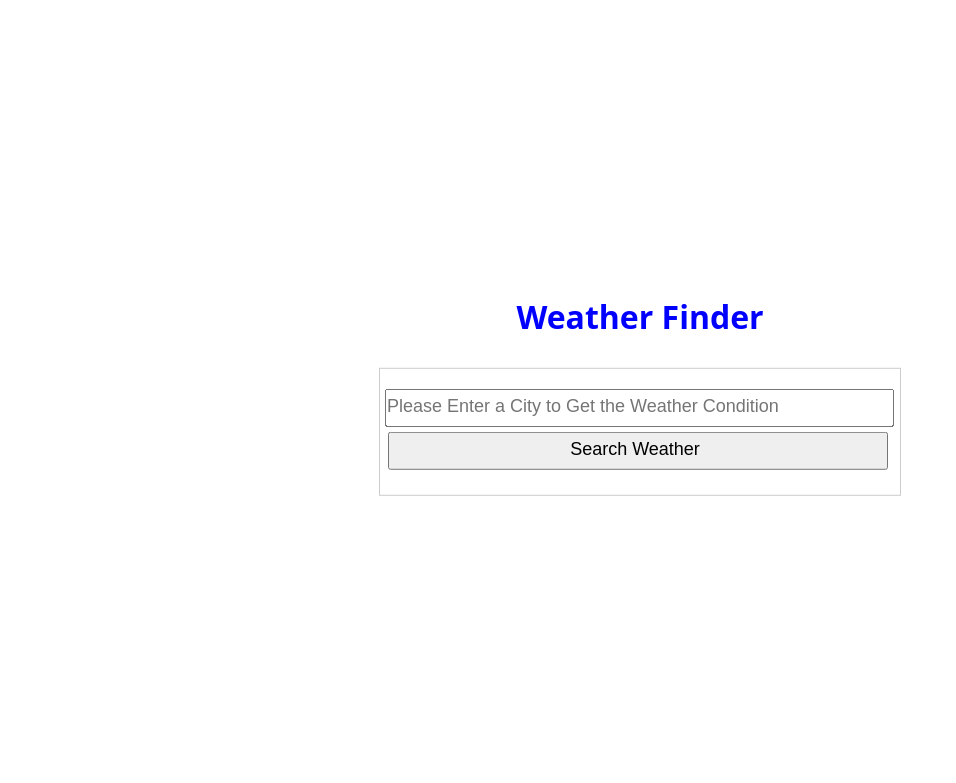
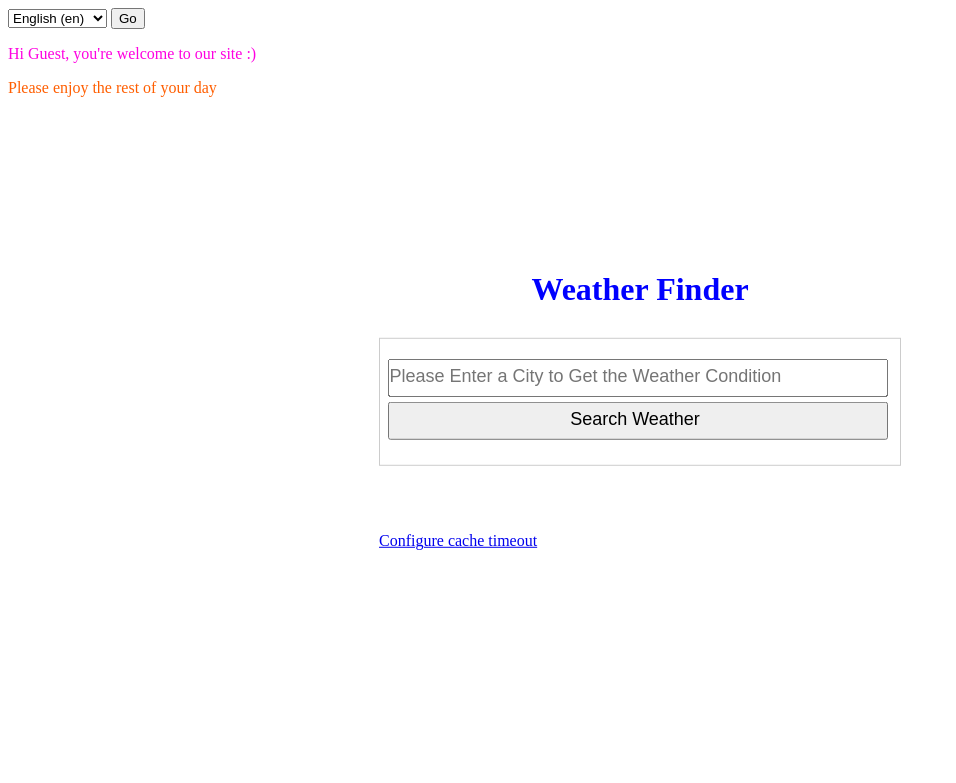
Before and after one commit to kennie747/chemondis_weather_project, a Django app: page /weather/ in a window 1280 px wide. Shown: the top 783 px of the page, without its empty margins (0-956 px from the left). Run offline with Django 4.2, Linux system fonts and the light colour scheme; some libraries are stand-ins or nearby versions.

Commit message:
Complete solution except asyncio and containerization

```diff
--- /dev/null
+++ b/weather/admin.py
@@ -0,0 +1,4 @@
+from .models import Weather
+from django.contrib import admin
+
+admin.site.register(Weather)
--- /dev/null
+++ b/weather/config.py
@@ -0,0 +1 @@
+cache_timeout = 300
--- a/weather/templates/weather/weather.html
+++ b/weather/templates/weather/weather.html
@@ -1,4 +1,23 @@
 {% load mathfilters %}
+{% load i18n %}
+<form action="{% url 'set_language' %}" method="post">{% csrf_token %}
+    <select name="language">
+       {% get_current_language as LANGUAGE_CODE %}
+       {% get_available_languages as LANGUAGES %}
+       {% get_language_info_list for LANGUAGES as languages %}
+       {% for language in languages %}
+         <option value="{{ language.code }}"{% if language.code == LANGUAGE_CODE %} selected{% endif %}>
+             {{ language.name_local }} ({{ language.code }})
+         </option>
+       {% endfor %}
+    </select>
+    <input type="submit" value="{% trans "Go"  %}">
+</form>
+
+<p style="color:rgb(255, 0, 225); font-size: 16px; ">{% trans "Hi Guest, you're welcome to our site" %} :)</p>
+<p style="color:rgb(255, 94, 0); font-size: 16px; ">{% trans "Please enjoy the rest of your day" %}</p>
+
+
 <!DOCTYPE html>
 <html lang="en">
 
@@ -18,64 +37,16 @@
             margin: 0 0 5px -5px;
             font-size: 18px;
         }
-
-                    body {
-            font-family: "Open Sans";
-            background-color: #ffffff;
-            }
-
-            .modern-form {
+        .modern-form {
             width: 500px;
             margin: 30px auto;
             background-color:  #fff;
             border: solid 1px #ccc;
             padding: 20px 10px;
-            }
-
-            .modern-form h3 {
-            text-align: center;
-            }
-
-            .float-label-field {
-            border: none;
-            outline: none;
-            position: relative;
-            margin: 0 0 20px 0;
-            padding: 0;
-            box-sizing: border-box;
-            }
-
-            .float-label-field input {
-            border: none;
-            outline: none;
-            padding: 5px 5px 8px 0px;
-            width: 100%;
-            font-size: 18px;
-            border-bottom: solid 1px #efefef;
-            }
-
-            .float-label-field label {
-            opacity: 0.5;
-            position: absolute;
-            top: 10px;
-            left: 0px;
-            transition: all 0.2s ease;
-            font-size: 18px;
-            }
-
-            .float-label-field.focus label {
-            color: orange;
-            }
-            .float-label-field.focus input {
-            border-bottom: solid 1px orange;
-            }
-            .float-label-field.float label {
-            opacity: 1;
-            top: -8px;
-            font-size: 60%;
-            transition: all 0.2s ease;
-            font-weight: bold;
-            }
+        }
+        .combo{
+            padding:10px;
+        }
     </style>
     <meta charset="UTF-8">
     <meta http-equiv="X-UA-Compatible" content="IE=edge">
@@ -86,47 +57,55 @@
 <body>
  <div class="content">
   <div>
-    <div style="color:blue"> <center> <p><h1>Weather Finder</h1></p></center></div>
-      <form action="/weather/search" method="POST" class="modern-form">
-        {% csrf_token %} <!-- To handle the Cross Site Request Forgery issue -->
+    <div style="color:blue"> <center> <p><h1>{% trans "Weather Finder" %} </h1></p></center></div>
+      <form action="/weather/search" method="POST" class="modern-form"> {% csrf_token %} <!-- To handle the Cross Site Request Forgery issue -->
         <!-- <label for="title">Movie Title: </label> -->
-        <center><input type="text" name="city" id="city" placeholder="Please Enter a City to Get the Weather Condition" class="wrap"></center><!-- value="City Name" -->
+        <center><input type="text" name="city" id="city" placeholder="{% trans "Please Enter a City to Get the Weather Condition" %}" class="wrap"></center><!-- value="City Name" -->
 
-        <center><input type="submit" value="Search Weather" class="wrap"></center>
+        <center><input type="submit" value="{% trans "Search Weather" %}" class="wrap"></center>
 
+        <!-- <label for="cache_duration">Cache Duration:</label>
+        <select id="cache_duration" name="cache_duration" class="combo">
+            <option value=300>5 minutes</option>
+            <option value=600>10 minutes</option>
+            <option value=3600>60 minutes</option>
+        </select> -->
       </form>
   </div>
 
   {% if weather %}
   {% if weather.cod == '404'%}
-  <div><p><h3 style="color:red">Please double check your input value </h3></p> <p>The city '{{input}}' was not found</p></div> <!-- {{weather.message}}-->
+  <div><p><h3 style="color:red">{% trans "Please double check your input value" %} </h3></p> <p>{% trans "The city" %} '{{input}}' {% trans "was not found" %}</p></div> <!-- {{weather.message}}-->
   {% else %}
-  <div > <p><h3 style="color:black">The Weather Condition in {{weather.name}}</h3></p></div>
+  <div > <p><h3 style="color:black">{% trans "The Weather Condition in " %} {{weather.name}}</h3></p></div>
 
   <div>
     <ul>
-        <li><p> <strong>City:</strong> {{weather.name}}, {{weather.sys.country}}</p></li>
+        <li><p> <strong>{% trans "City: " %}</strong> {{weather.name}}, {{weather.sys.country}}</p></li>
         <!-- <li><p><strong>Latitude and Longitude:</strong> {{weather.coord.lat}}, {{weather.coord.lon}} </p></li> -->
-        <li><p><strong>Temperature:</strong> {{weather.main.temp}} <em>kelvin</em> (Minimum: {{weather.main.temp_min}}, Maximum: {{weather.main.temp_max}})
+        <li><p><strong>{% trans "Temperature: " %}</strong> {{weather.main.temp}} <em>kelvin</em> ( {% trans "Minimum: "%} {{weather.main.temp_min}}, {% trans "Maximum: "%} {{weather.main.temp_max}})
         </p></li>
-        <li> <p><strong> Humidity: </strong> {{weather.main.humidity}} <em>g/m<sup>3</sup></em></p></li>
-        <li> <p><strong>Pressure:</strong>  {{weather.main.pressure}} <em>Pa</em></p></li>
-        <li> <p><strong>Wind Speed and Direction: </strong> {{weather.wind.speed}} <em>m/s</em>, From:
+        <li> <p><strong>{% trans " Humidity: " %} </strong> {{weather.main.humidity}} <em>g/m<sup>3</sup></em></p></li>
+        <li> <p><strong>{% trans "Pressure: " %}</strong>  {{weather.main.pressure}} <em>Pa</em></p></li>
+        <li> <p><strong>{% trans "Wind Speed and Direction: " %}" </strong> {{weather.wind.speed}} <em>m/s</em>, {% trans "From: "%}
              {% if weather.wind.deg >= 270 %}
-             {{weather.wind.deg}}<sup>o</sup> <em>NW</em> To: {{ weather.wind.deg|sub:'180' }}<sup>o</sup> <em>SE</em>
+             {{weather.wind.deg}}<sup>o</sup> <em>NW</em> {% trans "To: "%} {{ weather.wind.deg|sub:'180' }}<sup>o</sup> <em>SE</em>
              {% elif weather.wind.deg > 180 %}
-             {{weather.wind.deg}}<sup>o</sup><em>SW</em> To: {{ weather.wind.deg|sub:'180' }}<sup>o</sup><em>NE</em>
+             {{weather.wind.deg}}<sup>o</sup><em>SW</em> {% trans "To: "%} {{ weather.wind.deg|sub:'180' }}<sup>o</sup><em>NE</em>
              {% elif weather.wind.deg > 90 %}
-             {{weather.wind.deg}}<sup>o</sup> SE To: {{ '180'|sub:weather.wind.deg }}<sup>o</sup> NW
+             {{weather.wind.deg}}<sup>o</sup> SE {% trans "To: "%} {{ '180'|sub:weather.wind.deg }}<sup>o</sup> NW
              {% elif weather.wind.deg > 0 %}
-             {{weather.wind.deg}}<sup>o</sup> NE To: {{ '180'|sub:weather.wind.deg }}<sup>o</sup> SW
+             {{weather.wind.deg}}<sup>o</sup> NE {% trans "To: "%} {{ '180'|sub:weather.wind.deg }}<sup>o</sup> SW
              {% endif %}
              </p> </li>
-        <li><p><strong>Description: </strong> {{weather.weather.0.description}} </p></li>
+        <li><p><strong>{% trans "Description: " %}</strong> {{weather.weather.0.description}} </p></li>
     </ul>
   </div>
   {% endif %}
   {% endif %}
+  <br>
+  <br>
+  <a href='/config'>{% trans "Configure cache timeout" %}</a>
  </div>
 </body>
 
--- a/weather/urls.py
+++ b/weather/urls.py
@@ -14,8 +14,15 @@ Including another URLconf
     2. Add a URL to urlpatterns:  path('blog/', include('blog.urls'))
 """
 from django.contrib import admin
-from django.urls import path
+from django.urls import include, path
 from weather import views
+
+# from django.urls import include
+# # from froala_editor import views
+# from django.conf.urls.static import static
+# from django.conf import settings
+# from django.contrib.staticfiles.urls import staticfiles_urlpatterns
+# from weather.views import *
 
 handler404 = 'weather.views.custom_page_not_found_view'
 handler500 = 'weather.views.custom_error_view'
@@ -23,10 +30,14 @@ handler403 = 'weather.views.custom_permission_denied_view'
 handler400 = 'weather.views.custom_bad_request_view'
 
 urlpatterns = [
+    path('home_cached/', views.home_cached),
     path('', views.home),
     path('home/', views.home),
     path('admin/', admin.site.urls),
     path('weather/search', views.search),
-    path('weather/', views.weather)
+    path('config/', views.configuration),
+    path('config/save_config', views.save_config),
+    path('weather/', views.weather),
+    path('i18n/', include('django.conf.urls.i18n')),
 
 ]
--- a/weather/views.py
+++ b/weather/views.py
@@ -1,13 +1,52 @@
 from re import A
+from async_timeout import timeout
 from django.http import Http404, HttpResponse, HttpResponseRedirect
 from django.shortcuts import render
 from .models import Weather
 import requests
+from django.core.cache import cache
+from django.http import JsonResponse
+from weather import config
+
+# cache_timeout = 300
+
+def save_config(request):
+    if request.POST.get('cache_duration'):
+        config.cache_timeout = request.POST.get('cache_duration')
+    print(f'cache_timeout set to:  {config.cache_timeout}')
+    return render(request, 'weather/config.html',{'set_val':int(int(config.cache_timeout)/60)})
+
+def configuration(request):
+    return render(request, 'weather/config.html',{'set_val':int(int(config.cache_timeout)/60)})
+
+def home_cached(request):
+    payload = []
+    db = None
+    if cache.get('city'):
+        payload=cache.get('city')
+        db = 'redis'
+        print(cache.ttl('city'))
+    else:
+        objs = Weather.objects.all()
+        for obj in objs:
+            payload.append(obj.city)
+        db = 'sqlite'
+        cache.set('city', payload, timeout=10)
+    return JsonResponse({'status':200, 'db': db, 'data':payload})
+    # return render(request, 'weather/weather.html')
+
 
 def search(request):
     city =  request.POST.get('city') #request.POST['title'] # throws an exception if value does not exist
+
     if city:
-        data = requests.get(f'http://api.openweathermap.org/data/2.5/weather?q={city}&APPID=5a008aceca448cf6719f172c9ecdeeff').json()
+        if cache.get(city):
+             data = cache.get(city)
+             print('cache')
+        else:
+            data = requests.get(f'http://api.openweathermap.org/data/2.5/weather?q={city}&APPID=5a008aceca448cf6719f172c9ecdeeff').json()
+            cache.set(city, data, timeout = int(config.cache_timeout))
+            print('database')
         return render(request, 'weather/weather.html', {'weather':data, 'input':city})
     else:
         return render(request, 'weather/weather.html')
```
Also changed, not shown: weather/models.py (+12 -4 lines), weather/settings.py (+26 -0 lines), weather/templates/weather/config.html (added, +77 -0 lines), locale/de/LC_MESSAGES/django.po (added), locale/fr/LC_MESSAGES/django.po (added), weather/migrations/0001_initial.py (added), weather/migrations/__init__.py (added).
